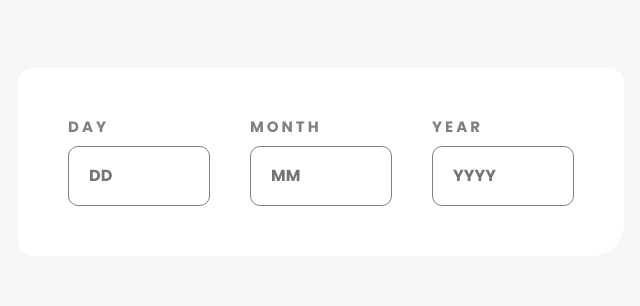
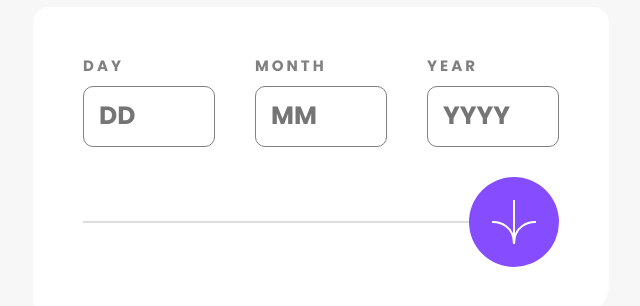
Before and after one commit to YanochkaLz/age-calculator, a React (Create React App) app: page / in a window 1280 px wide. Shown: the part 238-544 px from the top of the page, without its empty margins (319-959 px from the left). Built offline with nearby package versions, Linux system fonts and the light colour scheme.

Commit message:
Adding validation

```diff
--- a/src/components/CustomInput.js
+++ b/src/components/CustomInput.js
@@ -1,13 +1,64 @@
-import React from 'react'
+import React, { useEffect, useState } from 'react'
 
-const CustomInput = ({ label = 'DAY', placeholder = 'DD' }) => {
+const CustomInput = ({ label = 'DAY', placeholder = 'DD', setData }) => {
+    const [value, setValue] = useState('');
+    const [mistake, setMistake] = useState(false)
+    const req = /[0-9]/;
+
+    const handleValidation = (val) => {
+        if (val === '') {
+            setMistake(false);
+            return;
+        }
+        switch (label) {
+            case 'DAY':
+                if (!(val.length === 2 && val[0].match(req) && val[1].match(req) && val < 32 && val > 0)) {
+                    setMistake('Must be a valid day')
+                    return;
+                }
+                setMistake(false)
+                setData(prev => ({...prev, day: val}));
+                break;
+            case 'MONTH':
+                if (!(val.length === 2 && val[0].match(req) && val[1].match(req) && val < 13 && val > 0)) {
+                    setMistake('Must be a valid month')
+                    return;
+                }
+                setMistake(false)
+                setData(prev => ({...prev, month: val}))
+                break;
+            case 'YEAR':
+                if (!(val.length === 4)) {
+                    setMistake('Must be a valid year')
+                    return;
+                }
+                const now = new Date();
+                let y = now.getFullYear();
+                if (!(y + 1 > val)) {
+                    setMistake('Must be a valid year')
+                    return;
+                }
+                setMistake(false)
+                setData(prev => ({...prev, year: val}))
+                break;
+        }
+
+    }
+
+    useEffect(() => {
+        handleValidation(value);
+    }, [value]);
+
     return (
-        <div className='input-block'>
-            <label for='input'>
+        <div className={mistake ? 'input-block mistakes' : 'input-block'}>
+            <label htmlFor='input'>
                 {label}
                 <br></br>
             </label>
-            <input id='input' placeholder={placeholder} type='text' />
+            <input value={value} onChange={e => setValue(e.target.value)} id='input' placeholder={placeholder} type='text' />
+            {mistake &&
+                <div className='error-mess'>{mistake}</div>
+            }
         </div>
     )
 }
--- a/src/components/InputFields.js
+++ b/src/components/InputFields.js
@@ -1,13 +1,41 @@
-import React from 'react'
+import React, { useState } from 'react'
 import CustomInput from './CustomInput'
+import arrowImg from '../assets/images/icon-arrow.svg';
 
 const InputFields = () => {
+
+  const [data, setData] = useState({
+    day: '',
+    month: '',
+    year: ''
+  })
+
+  function checkDate(str) {
+    str = str.split('.').reverse();
+    let cur = new Date();
+    let date = new Date(str);
+    cur.setHours(0,0,0,0);
+    return date !== null && date.getTime() < cur.getTime();
+  }
+
+  const handleSubmit = () => {
+    console.log(checkDate(`${data.day}.${data.month}.${data.year}`))
+  }
+
   return (
-    <form className='input-fields'>
-      <CustomInput placeholder='DD' label='DAY'/>
-      <CustomInput placeholder='MM' label='MONTH'/>
-      <CustomInput placeholder='YYYY' label='YEAR'/>
-    </form>
+    <div >
+      <div className='input-fields'>
+        <CustomInput setData={setData} placeholder='DD' label='DAY' />
+        <CustomInput setData={setData} placeholder='MM' label='MONTH' />
+        <CustomInput setData={setData} placeholder='YYYY' label='YEAR' />
+      </div>
+      <div onClick={handleSubmit} className='input-btn'>
+        <div className='grey-line'></div>
+        <div className='submit-btn'>
+          <img src={arrowImg} alt='Arrow' />
+        </div>
+      </div>
+    </div>
   )
 }
 
--- a/src/index.js
+++ b/src/index.js
@@ -4,7 +4,5 @@ import App from './App.js';
 
 const root = ReactDOM.createRoot(document.getElementById('root'));
 root.render(
-  <React.StrictMode>
-    <App />
-  </React.StrictMode>
+  <App />
 );
--- a/src/styles/App.css
+++ b/src/styles/App.css
@@ -47,8 +47,67 @@
     position: relative;
     z-index: 1;
     max-width: 100px;
-    padding: 20px;
+    padding: 15px;
     border-radius: 10px;
     border: 1px solid grey;
     margin-top: 10px;
+    font-size: 25px;
 }
+
+.input-block .error-mess {
+    color: rgb(188, 83, 57);
+    font-size: 12px;
+    font-family: Poppins-Regular;
+    margin-top: 10px;
+    position: absolute;
+}
+
+.input-block.mistakes input{
+    border-color: transparent;
+    outline: 1px solid rgb(188, 83, 57);
+}
+
+.input-block.mistakes input:focus{
+    outline: 2px solid rgb(188, 83, 57);
+}
+
+.input-block.mistakes label{
+    color: rgb(188, 83, 57);
+}
+
+.input-btn {
+    display: flex;
+    align-items: center;
+    margin-top: 30px;
+}
+
+.grey-line {
+    height: 2px;
+    width: 50px;
+    background-color: rgb(225, 220, 220);
+    flex-grow: 1;
+}
+
+.submit-btn {
+    background-color: #864CFF;
+    border-radius: 50%;
+    width: 90px;
+    height: 90px;
+    display: flex;
+    align-items: center;
+    justify-content: center;
+    cursor: pointer;
+    transition: background-color .2s ease ;
+}
+
+.submit-btn img {
+    transition: transform.2s ease ;
+}
+
+.submit-btn:hover {
+    background-color: #854cffa8;
+}
+
+.submit-btn:hover img{
+    transform: translateY(10px);
+}
```
